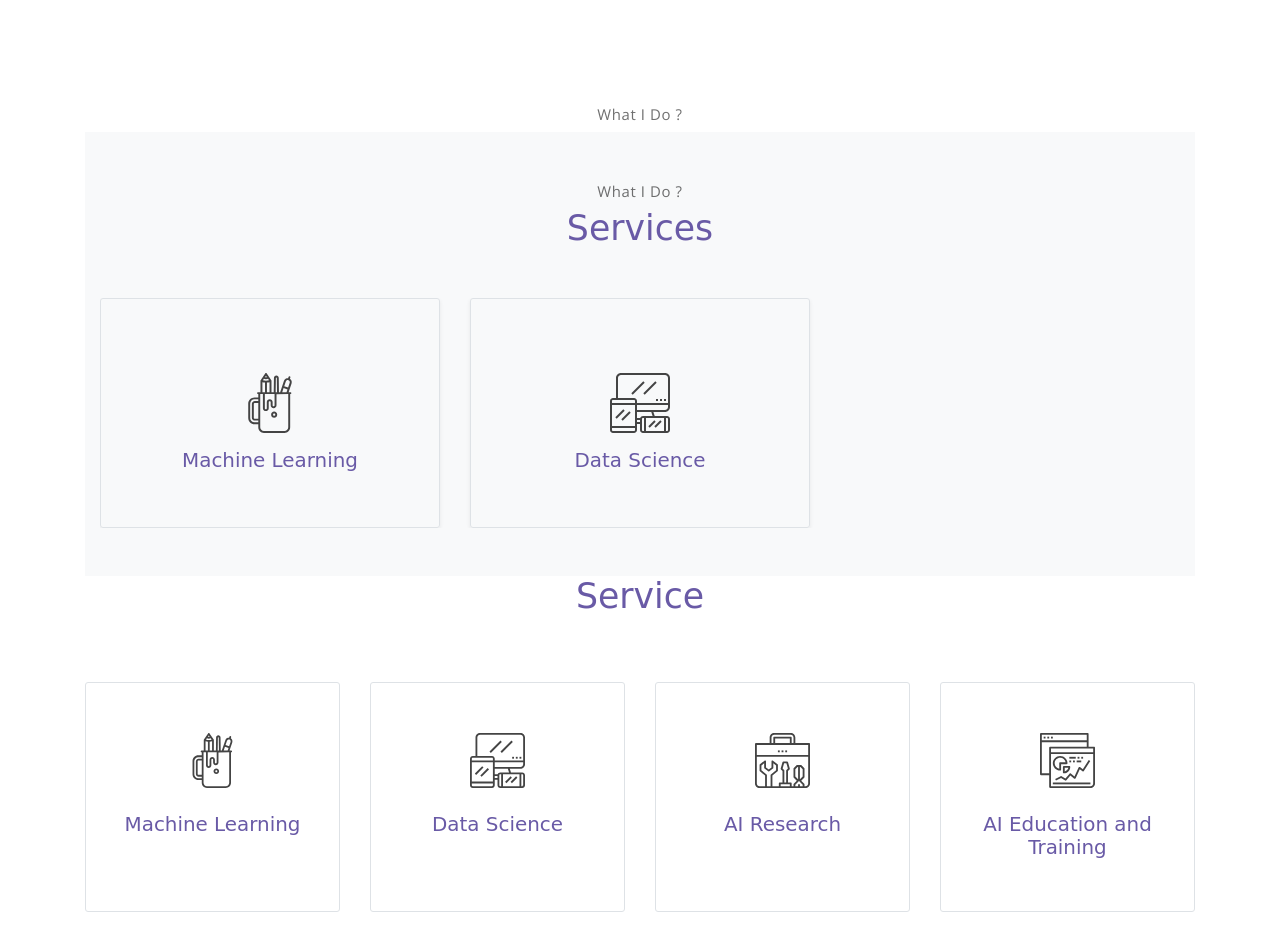
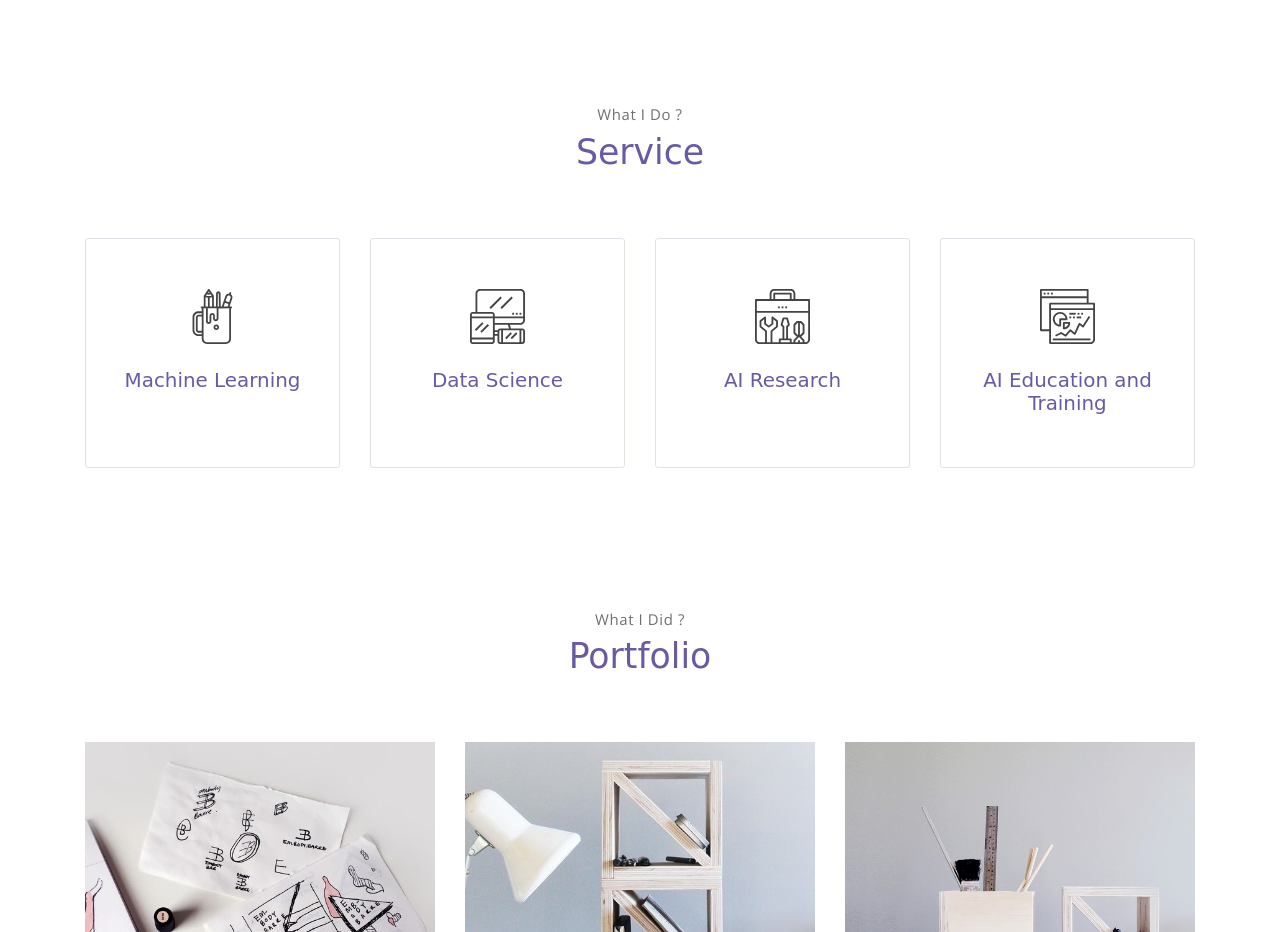
Before and after one commit to zahid-ahmad/zahid-ahmad.github.io, a plain HTML site: page index.html in a window 1280 px wide. Shown: the part 1180-2112 px from the top of the page. Drawn offline with nearby package versions, Linux system fonts and the light colour scheme; a web font is replaced by a local one.

Commit message:
Update index.html

```diff
--- a/index.html
+++ b/index.html
@@ -88,132 +88,6 @@
     <section class="section" id="service">
         <div class="container text-center">
             <p class="section-subtitle">What I Do ?</p>
-
-
-
-
-
-
-
-<!-- Include Swiper.js CSS -->
-<link
-  rel="stylesheet"
-  href="https://cdn.jsdelivr.net/npm/swiper@11/swiper-bundle.min.css"
-/>
-
-<section class="py-5 bg-light" id="services">
-  <div class="container text-center">
-    <p class="section-subtitle">What I Do ?</p>
-    <h6 class="section-title mb-5">Services</h6>
-
-    <!-- Swiper -->
-    <div class="swiper mySwiper">
-      <div class="swiper-wrapper">
-        <!-- Slide 1 -->
-        <div class="swiper-slide">
-          <div class="service-card shadow-sm rounded-4 p-4">
-            <div class="body">
-              <img
-                src="assets/imgs/pencil-case.svg"
-                alt="Machine Learning"
-                class="icon mb-3"
-                style="width: 60px"
-              />
-              <h6 class="title">Machine Learning</h6>
-              <p class="subtitle">
-                Develop and implement ML models. Feature engineering, model
-                training, and optimization. Collaborate with data scientists and
-                software engineers.
-              </p>
-            </div>
-          </div>
-        </div>
-
-        <!-- Slide 2 -->
-        <div class="swiper-slide">
-          <div class="service-card shadow-sm rounded-4 p-4">
-            <div class="body">
-              <img
-                src="assets/imgs/responsive.svg"
-                alt="Data Science"
-                class="icon mb-3"
-                style="width: 60px"
-              />
-              <h6 class="title">Data Science</h6>
-              <p class="subtitle">
-                Analyze and interpret complex data sets. Use statistical and
-                machine learning techniques to extract insights. Make predictive
-                models and algorithms.
-              </p>
-            </div>
-          </div>
-        </div>
-
-        <!-- Additional slides can be added here -->
-      </div>
-
-      <!-- Swiper Pagination -->
-      <div class="swiper-pagination"></div>
-
-      <!-- Swiper Navigation -->
-      <div class="swiper-button-next"></div>
-      <div class="swiper-button-prev"></div>
-    </div>
-  </div>
-</section>
-
-<!-- Swiper JS -->
-<script src="https://cdn.jsdelivr.net/npm/swiper@11/swiper-bundle.min.js"></script>
-
-<!-- Swiper Initialization -->
-<script>
-  const swiper = new Swiper(".mySwiper", {
-    slidesPerView: 1,
-    spaceBetween: 30,
-    loop: true,
-    pagination: {
-      el: ".swiper-pagination",
-      clickable: true,
-    },
-    navigation: {
-      nextEl: ".swiper-button-next",
-      prevEl: ".swiper-button-prev",
-    },
-    breakpoints: {
-      768: {
-        slidesPerView: 2,
-      },
-      992: {
-        slidesPerView: 3,
-      },
-    },
-  });
-</script>
-
-<style>
-  .service-card {
-    transition: transform 0.3s ease-in-out, box-shadow 0.3s ease-in-out;
-  }
-  .service-card:hover {
-    transform: translateY(-10px);
-    box-shadow: 0 10px 30px rgba(0, 0, 0, 0.1);
-  }
-  .swiper-button-next,
-  .swiper-button-prev {
-    color: #000;
-  }
-</style>
-
-
-
-
-
-
-
-
-
-
-
 
             <h6 class="section-title mb-6">Service</h6>
             <!-- row -->
```
